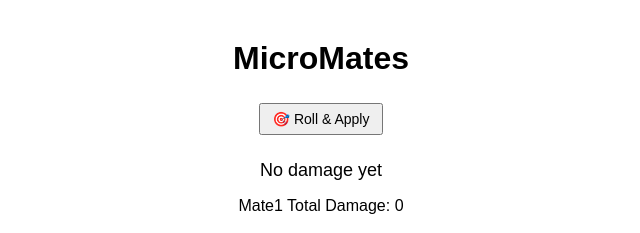
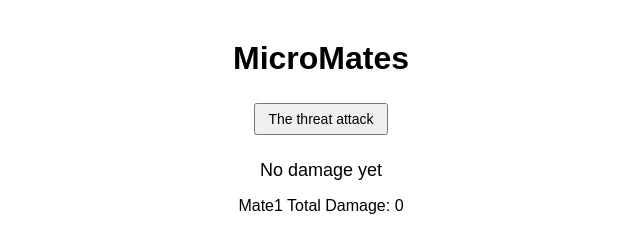
Before and after one commit to ericcapo/test, a plain HTML site: page index.html in a window 1280 px wide. Shown: the top 233 px of the page, 319-959 px from the left. Drawn offline with Linux system fonts and the light colour scheme.

Commit message:
Update index.html

```diff
--- a/index.html
+++ b/index.html
@@ -24,7 +24,7 @@
 </head>
 <body>
   <h1>MicroMates</h1>
-  <button onclick="rollAndApply()">🎯 Roll & Apply</button>
+  <button onclick="rollAndApply()">The threat attack</button>
 
   <div id="result">No damage yet</div>
 
```
